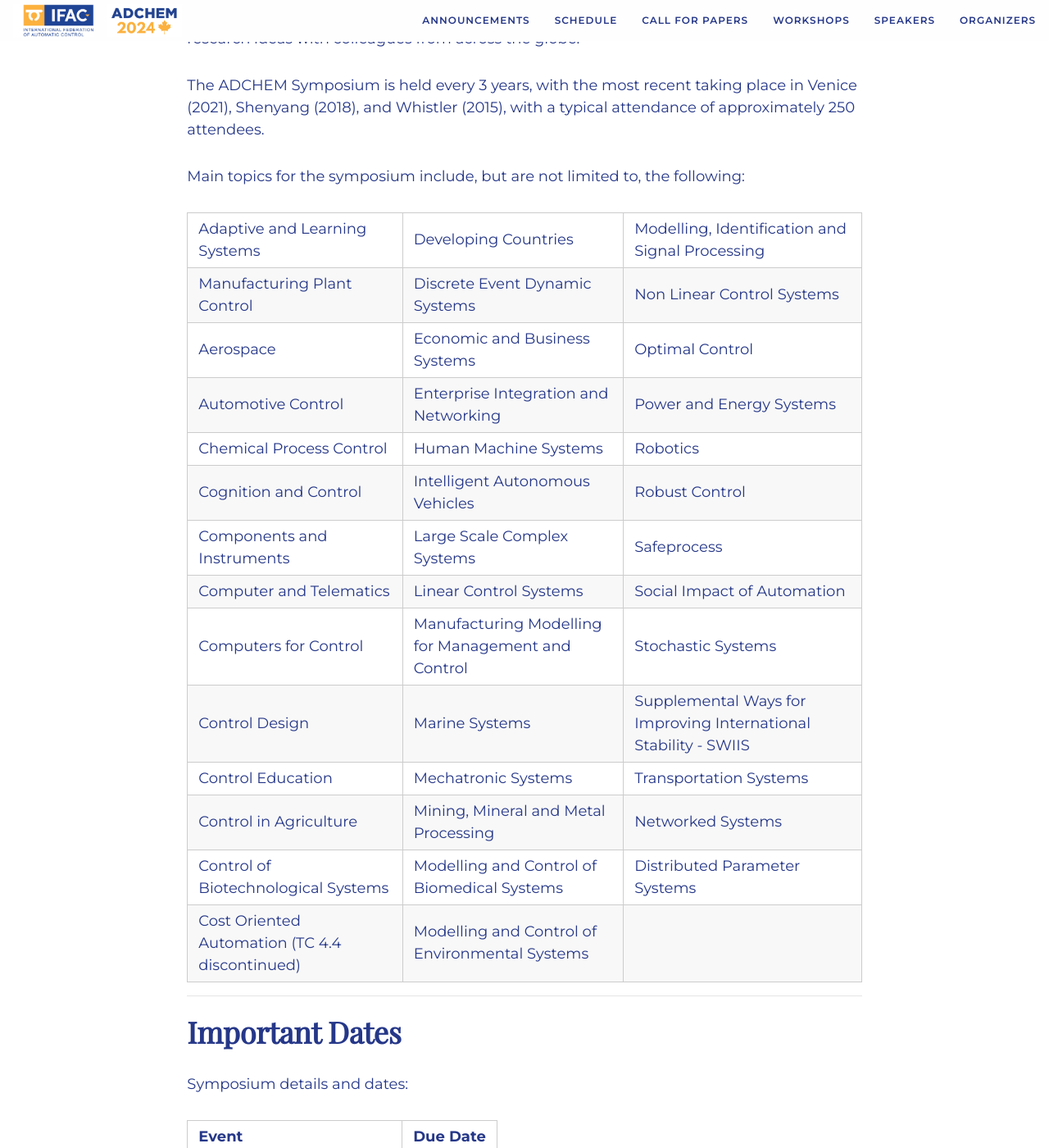
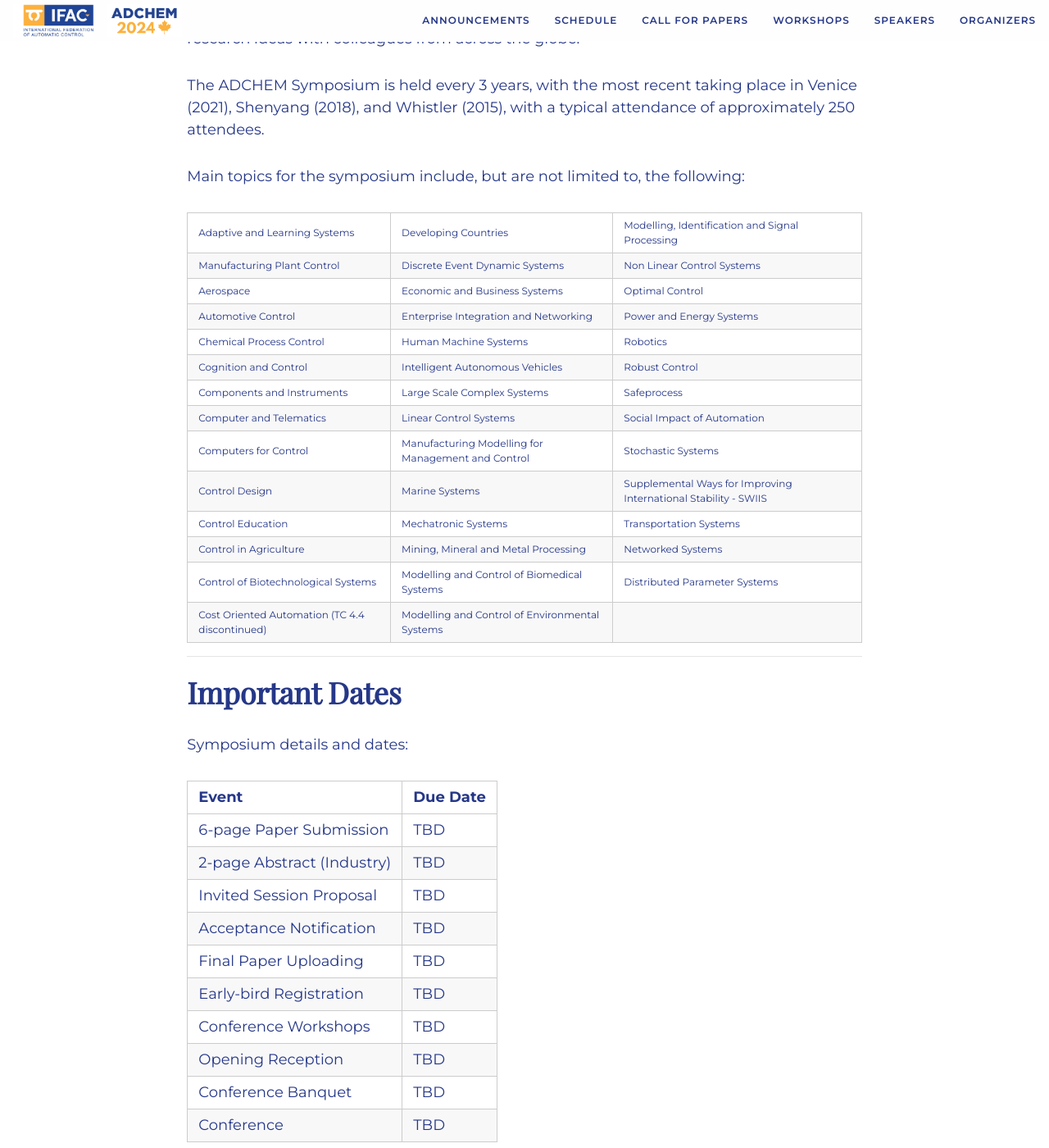
Before and after one commit to daisubc/ADCHEM2024, a Jekyll site: the page built from index.md, in a window 1280 px wide and 1400 px high, scrolled down 1056 px. Shown: the whole window at 82% size. Built offline with Jekyll 4.4.1, drawn with Linux system fonts in a browser that asks for light colours; nearby versions of some CDN libraries; some web fonts are replaced.

Commit message:
fix topics and css

```diff
--- a/_info/sponsors.html
+++ b/_info/sponsors.html
@@ -13,10 +13,10 @@
 
 <div class="row mb-5 mt-5">
   {% for s in sponsors %}
-  <div class="col-sm-2">
-    <div class="mt-2 mb-2">
-      <a href="{{ s.link }}" target="_blank"><img src="./assets/img/sponsors/{{ s.img }}" alt="{{ s.name }}" style="width:100%"></a>
-    </div>
+  <div class="col-xs-3">
+    <a href="{{ s.link }}" target="_blank">
+      <img class="img-sponsor mt-2 p-2" src="./assets/img/sponsors/{{ s.img }}" alt="{{ s.name }}">
+    </a>
   </div>
   {% endfor %}
 </div>
--- /dev/null
+++ b/_info/topics.html
@@ -0,0 +1,16 @@
+
+
+| Adaptive and Learning Systems                  | Developing Countries                               | Modelling, Identification and Signal Processing                 |
+| Manufacturing Plant Control                    | Discrete Event Dynamic Systems                     | Non Linear Control Systems                                      |
+| Aerospace                                      | Economic and Business Systems                      | Optimal Control                                                 |
+| Automotive Control                             | Enterprise Integration and Networking              | Power and Energy Systems                                        |
+| Chemical Process Control                       | Human Machine Systems                              | Robotics                                                        |
+| Cognition and Control                          | Intelligent Autonomous Vehicles                    | Robust Control                                                  |
+| Components and Instruments                     | Large Scale Complex Systems                        | Safeprocess                                                     |
+| Computer and Telematics                        | Linear Control Systems                             | Social Impact of Automation                                     |
+| Computers for Control                          | Manufacturing Modelling for Management and Control | Stochastic Systems                                              |
+| Control Design                                 | Marine Systems                                     | Supplemental Ways for Improving International Stability - SWIIS |
+| Control Education                              | Mechatronic Systems                                | Transportation Systems                                          |
+| Control in Agriculture                         | Mining, Mineral and Metal Processing               | Networked Systems                                               |
+| Control of Biotechnological Systems            | Modelling and Control of Biomedical Systems        | Distributed Parameter Systems                                   |
+| Cost Oriented Automation (TC 4.4 discontinued) | Modelling and Control of Environmental Systems     |                                                                 |
--- a/assets/css/main.css
+++ b/assets/css/main.css
@@ -130,6 +130,15 @@
   height: 100%;
   width: 100%;
   object-fit: cover;
+}
+
+.table-wrapper{
+  overflow-x: scroll;
+  width: 100%;
+}
+
+.img-sponsor {
+  max-width: 150px;
 }
 
 img {
--- a/index.md
+++ b/index.md
@@ -28,20 +28,13 @@
 
 Main topics for the symposium include, but are not limited to, the following:
 
-| Adaptive and Learning Systems                  | Developing Countries                               | Modelling, Identification and Signal Processing                 |
-| Manufacturing Plant Control                    | Discrete Event Dynamic Systems                     | Non Linear Control Systems                                      |
-| Aerospace                                      | Economic and Business Systems                      | Optimal Control                                                 |
-| Automotive Control                             | Enterprise Integration and Networking              | Power and Energy Systems                                        |
-| Chemical Process Control                       | Human Machine Systems                              | Robotics                                                        |
-| Cognition and Control                          | Intelligent Autonomous Vehicles                    | Robust Control                                                  |
-| Components and Instruments                     | Large Scale Complex Systems                        | Safeprocess                                                     |
-| Computer and Telematics                        | Linear Control Systems                             | Social Impact of Automation                                     |
-| Computers for Control                          | Manufacturing Modelling for Management and Control | Stochastic Systems                                              |
-| Control Design                                 | Marine Systems                                     | Supplemental Ways for Improving International Stability - SWIIS |
-| Control Education                              | Mechatronic Systems                                | Transportation Systems                                          |
-| Control in Agriculture                         | Mining, Mineral and Metal Processing               | Networked Systems                                               |
-| Control of Biotechnological Systems            | Modelling and Control of Biomedical Systems        | Distributed Parameter Systems                                   |
-| Cost Oriented Automation (TC 4.4 discontinued) | Modelling and Control of Environmental Systems     |                                                                 |
+  {% capture topics_table %}
+    {% include _info/topics.html %}
+  {% endcapture %}
+
+<div class="table-wrapper">
+  {{ topics_table | markdownify }}
+</div>
 
 ---
 
```
